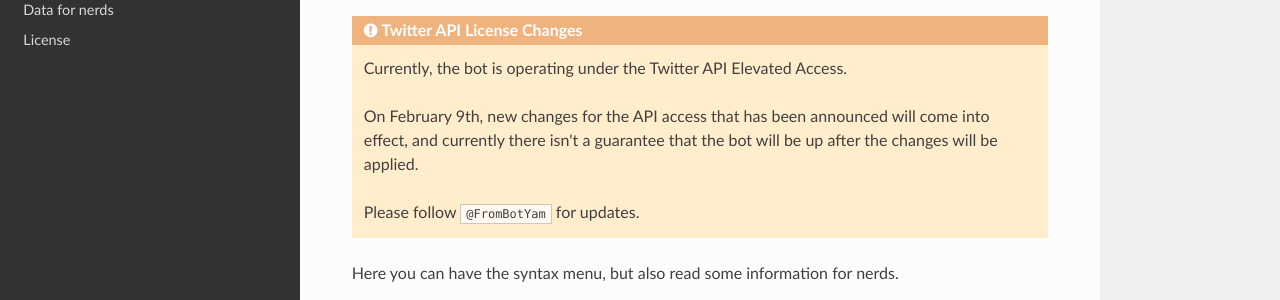
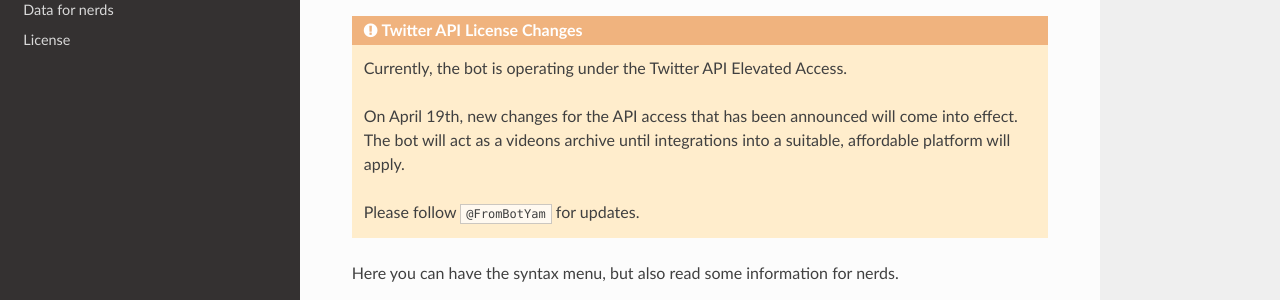
Before and after one commit to notBscalE/BotYam, an MkDocs documentation site: the page built from docs/files/index.md, in a window 1280 px wide and 1281 px high. Shown: the part 216-516 px from the top of the window. Built offline with MkDocs 1.6.1, drawn with Linux system fonts in a browser that asks for light colours; nearby versions of some CDN libraries.

```diff
--- a/docs/files/index.md
+++ b/docs/files/index.md
@@ -5,7 +5,7 @@ Welcome to the Bot Yam documentation, to ultimate source of knowledge when it co
 !!! warning "Twitter API License Changes"
     Currently, the bot is operating under the Twitter API Elevated Access.
 
-    On February 9th, new changes for the API access that has been announced will come into effect, and currently there isn't a guarantee that the bot will be up after the changes will be applied.
+    On April 19th, new changes for the API access that has been announced will come into effect. The bot will act as a videons archive until integrations into a suitable, affordable platform will apply.
 
 
     Please follow `@FromBotYam` for updates.
```
Also changed, not shown: docs/files/data.md (+1 -1 lines), README.md.
